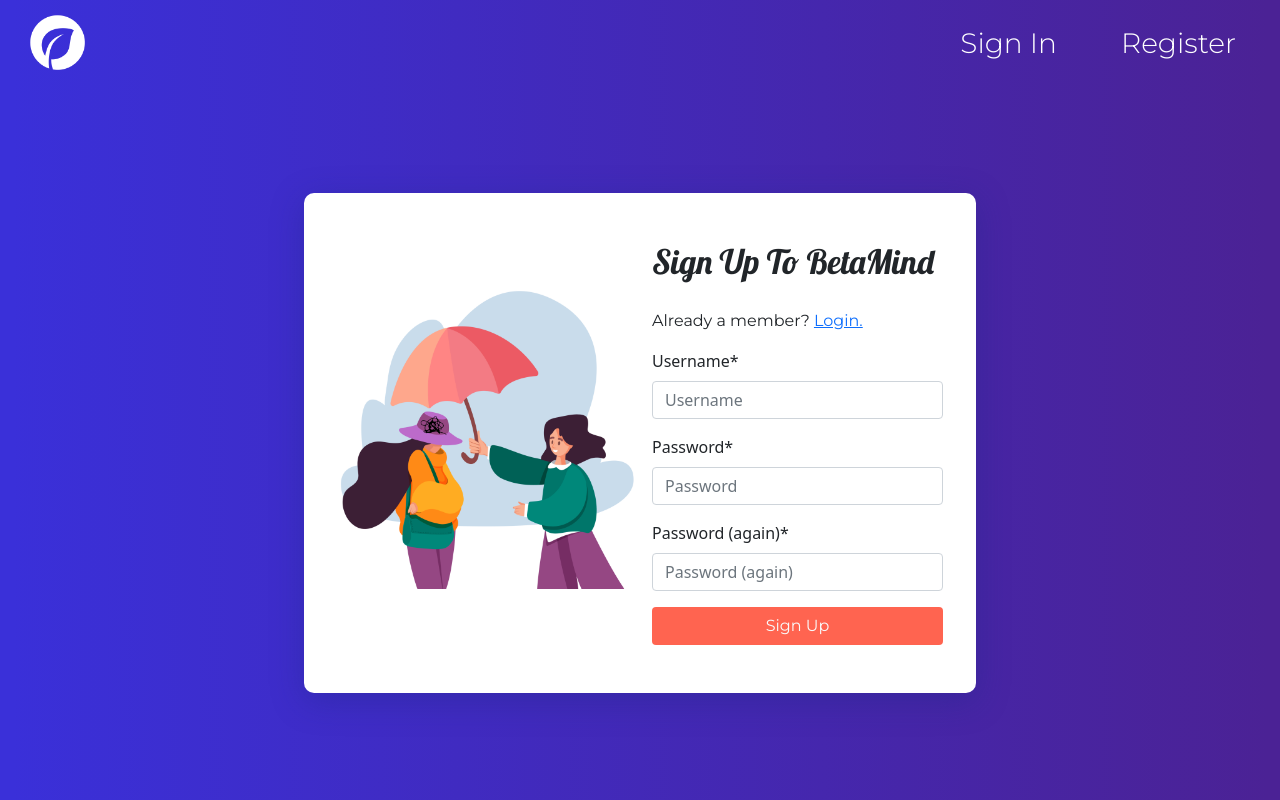
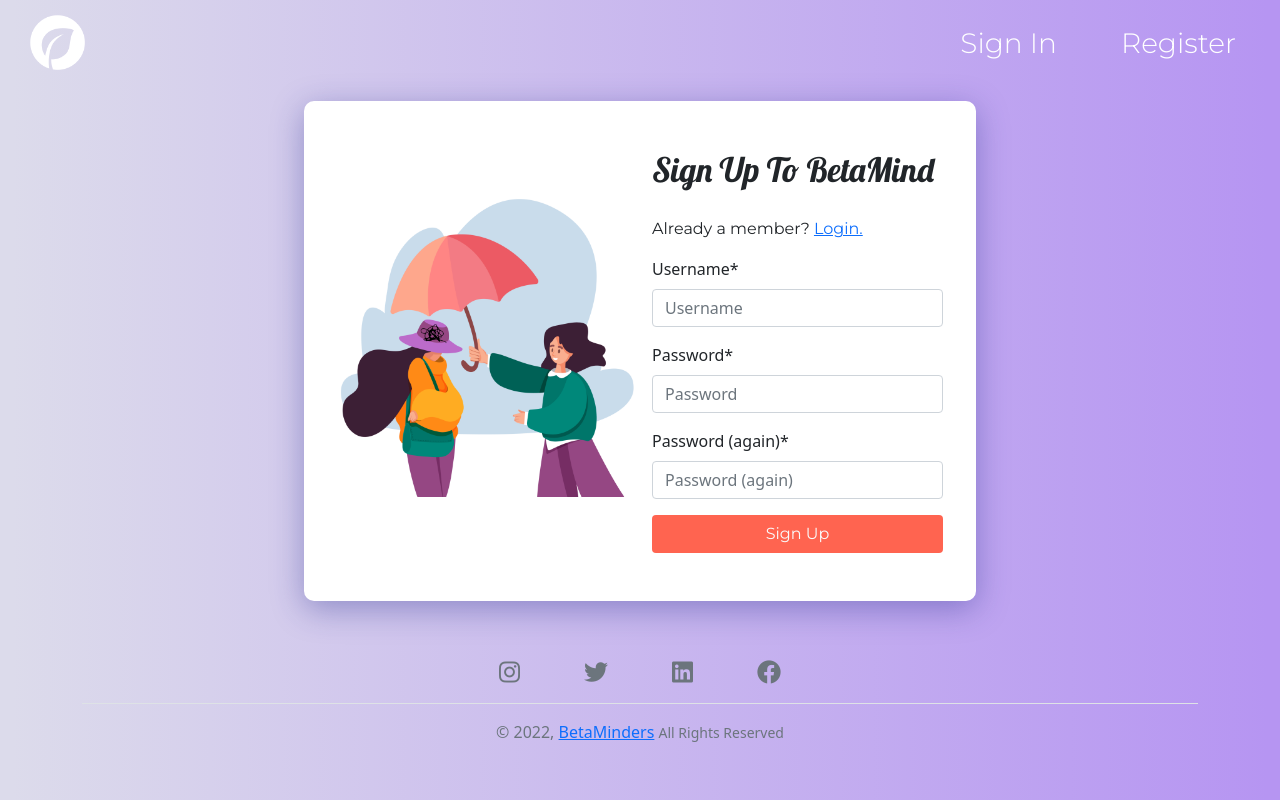
Before and after one commit to alissatroiano/betamind, a Django app: page /account/signup/ in a window 1280 px wide. Run offline with Django 3.2, Linux system fonts and the light colour scheme; some libraries are stand-ins or nearby versions.

Commit message:
Added icons to the footer and lower section of the landing page

```diff
--- a/static/css/base.css
+++ b/static/css/base.css
@@ -9,8 +9,8 @@
     display: flex;
     flex-direction: column;
     /* Test Background as I couldn't stand the harsh white */
-    background: rgb(58, 48, 217);
-    background: linear-gradient(90deg, rgba(58, 48, 217, 1) 1%, rgba(75, 34, 149, 1) 99%);
+    background: rgb(198, 195, 238);
+    background: linear-gradient(90deg, rgb(220, 219, 235) 1%, rgb(182, 149, 242) 99%);
 }
 
 /* Utility Classes */
@@ -63,6 +63,12 @@
 
 /* Blog */
 .card {
+
+}
+
+/* Landing Page */
+
+.img-fluid {
 
 }
 
--- a/templates/base.html
+++ b/templates/base.html
@@ -57,8 +57,20 @@
         {% endblock %}
     </div>
 
-    {% comment %} <footer>
-        <div class="container-fluid footer">
+    <footer>
+
+        <div class="container">
+            <footer class="py-3 my-4">
+              <ul class="nav justify-content-center border-bottom pb-3 mb-3 text-light">
+                <li class="nav-item"><a href="#" class="nav-link px-2 text-muted"><i class = "fab fa-instagram fa-xl"></i></a></li>
+                <li class="nav-item"><a href="#" class="nav-link px-2 text-muted"><i class = "fab fa-twitter fa-xl"></i></a></li>
+                <li class="nav-item"><a href="#" class="nav-link px-2 text-muted"><i class = "fab fa-linkedin fa-xl"></i></a></li>
+                <li class="nav-item"><a href="#" class="nav-link px-2 text-muted"><i class = "fab fa-facebook fa-xl"></i></a></li>
+              </ul>
+              <p class="text-center text-muted">&copy; 2022, <a  href="https://github.com/OliverCadman/betamind/">BetaMinders</a> <small>All Rights Reserved</small></p>
+            </footer>
+          </div>
+        <!-- <div class="container-fluid footer">
             <div class="row">
                 <div class="col-12">
                     <h3 class="text-center primary_font white_font"></h3>
@@ -122,8 +134,9 @@
                     </div>
                 </div>
             </div>
-        </div>
-    </footer> {% endcomment %}
+        </div> -->
+    </footer>
+
 
 
     <!-- JS -->
```
Also changed, not shown: home/templates/home/index.html (+26 -0 lines), .gitpod.yml (added).
